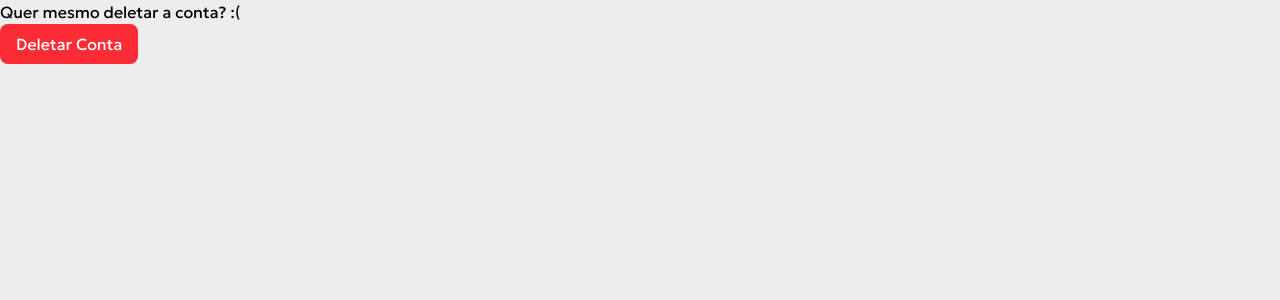
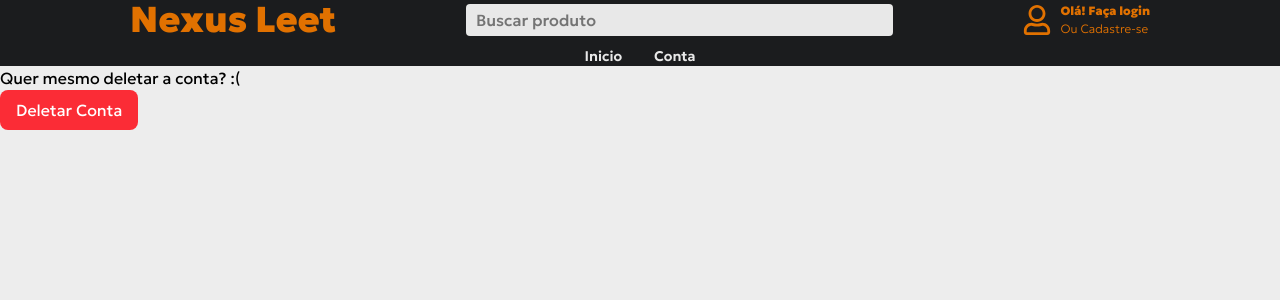
Before and after one commit to gustavocarvalho-ra/NextJs-NexusLeet, a Next.js app: page /my-account/user/confg/delete-acount in a window 1280 px wide. Shown: the top 300 px of the page. Built offline with nearby package versions, Linux system fonts and the light colour scheme; no server answers.

Commit message:
feat: add Header component

```diff
--- a/src/app/my-account/user/confg/delete-acount/page.tsx
+++ b/src/app/my-account/user/confg/delete-acount/page.tsx
@@ -1,12 +1,17 @@
+import Header from "@/app/components/Header"
 import DeleteAccountModal from "@/app/components/login/useConfig/DeleteUser"
 
 export default function DeletAcount() {
   return (
-    <div>
-      <h1>Quer mesmo deletar a conta? :(</h1>
-      <div>
-        <DeleteAccountModal />
+    <>
+      <Header />
+
+      <div className="w-full h-full">
+        <h1>Quer mesmo deletar a conta? :(</h1>
+        <div>
+          <DeleteAccountModal />
+        </div>
       </div>
-    </div>
+    </>
   )
 }
```
